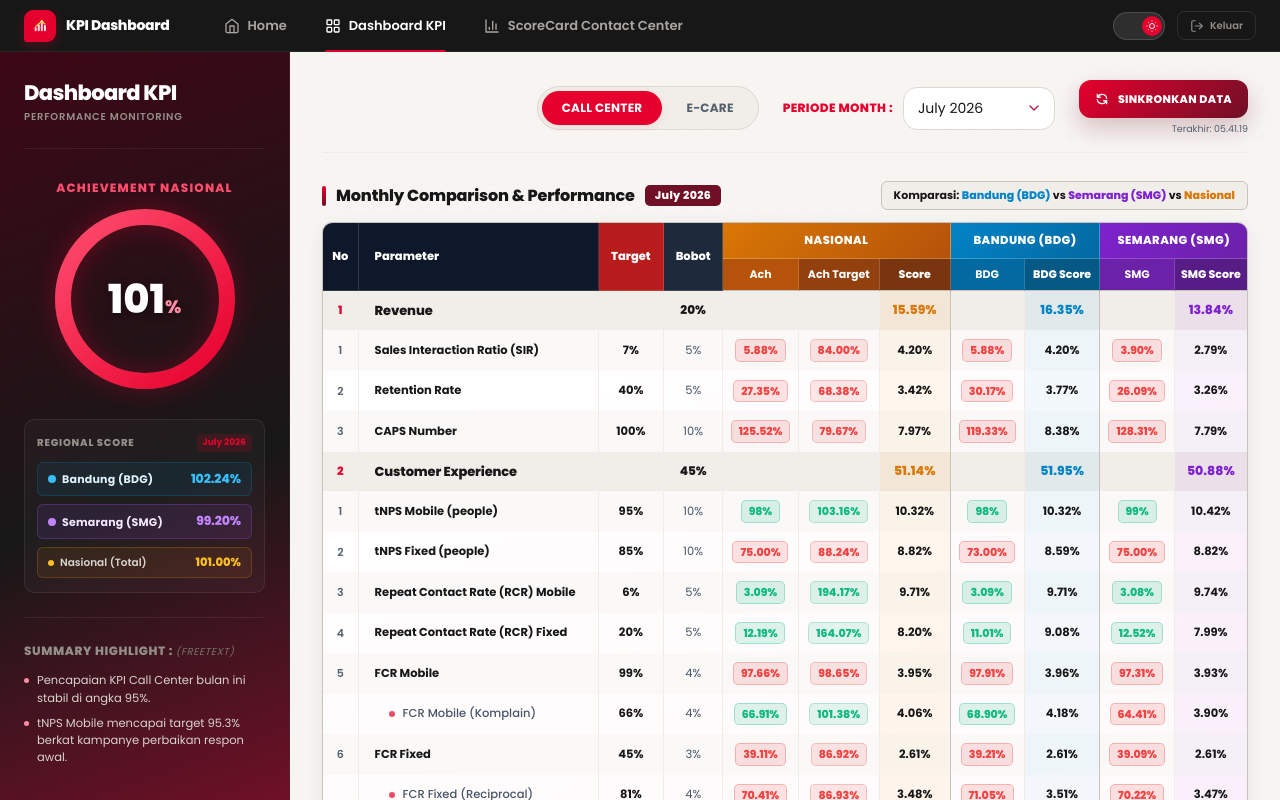
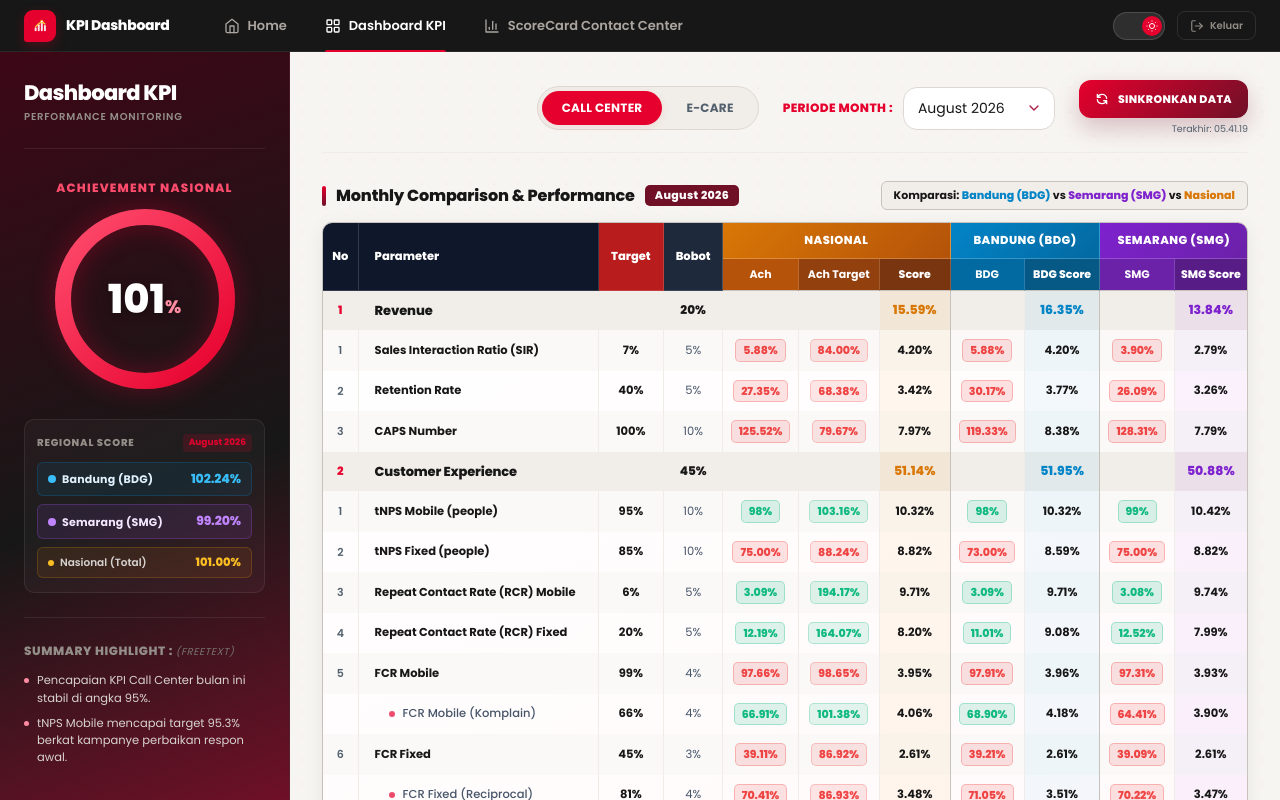
Before and after one commit to Alfi-99/kpidashboard12, a Next.js app: page /dashboard in a window 1280 px wide. Shown: the top 800 px of the page. Built offline with nearby package versions, Linux system fonts and the light colour scheme; no server answers.

Commit message:
feat: update KPI dashboard data and period mapping to August 2026

```diff
--- a/app/HomeOverviewClient.tsx
+++ b/app/HomeOverviewClient.tsx
@@ -45,6 +45,7 @@ const DEFAULT_OVERALL_TRENDS: OverallMonthlyTrend[] = [
   { month: "May", callCenter: 89.74, eCare: 76.35, nasional: 83.05, target: 100 },
   { month: "Jun", callCenter: 94.90, eCare: 85.00, nasional: 89.95, target: 100 },
   { month: "Jul", callCenter: 101.00, eCare: 93.55, nasional: 97.28, target: 100 },
+  { month: "Aug", callCenter: 110.17, eCare: 107.33, nasional: 108.75, target: 100 },
 ];
 
 // eslint-disable-next-line @typescript-eslint/no-explicit-any
@@ -202,7 +203,11 @@ function ParameterChartCard({
                 whiteSpace: "nowrap",
               }}
             >
-              Jul: {param.currentAchStr}
+              {(() => {
+                const latestHistory = param.history && param.history.length > 0 ? param.history[param.history.length - 1] : null;
+                const mLabel = latestHistory?.month || "Aug";
+                return `${mLabel}: ${param.currentAchStr}`;
+              })()}
             </span>
           </div>
         </div>
@@ -404,7 +409,7 @@ export default function HomeOverviewClient({ initialData }: HomeOverviewClientPr
   const [searchQuery, setSearchQuery] = useState<string>("");
 
   const { data: liveData, isValidating, mutate } = useSWR<KpiDashboardData>(
-    `/api/kpi?period=2026-07`,
+    `/api/kpi?period=2026-08`,
     fetcher,
     {
       fallbackData: initialData,
@@ -495,6 +500,7 @@ export default function HomeOverviewClient({ initialData }: HomeOverviewClientPr
   const passedParams = parameterHistories.filter((p) => p.isPass).length;
   const missedParams = totalParams - passedParams;
   const complianceRate = totalParams > 0 ? Math.round((passedParams / totalParams) * 100) : 0;
+  const latestMonthIndo = activeData.selectedPeriod?.toLowerCase().includes("aug") ? "Agustus" : (activeData.selectedPeriod?.toLowerCase().includes("jul") ? "Juli" : (activeData.selectedPeriod || "Agustus"));
 
   return (
     <div style={{ minHeight: "100vh", background: "var(--bg-primary)" }}>
@@ -556,7 +562,7 @@ export default function HomeOverviewClient({ initialData }: HomeOverviewClientPr
               </h1>
             </div>
             <p style={{ margin: 0, fontSize: "13px", color: "var(--text-secondary)", fontWeight: 500 }}>
-              Monitoring Tren Kinerja Bulanan (Januari – Juli 2026) dari Sheet Monthly {channelLabel}
+              Monitoring Tren Kinerja Bulanan (Januari – {latestMonthIndo} 2026) dari Sheet Monthly {channelLabel}
             </p>
           </div>
 
@@ -685,7 +691,7 @@ export default function HomeOverviewClient({ initialData }: HomeOverviewClientPr
             <div style={{ display: "flex", justifyContent: "space-between", alignItems: "flex-start" }}>
               <div>
                 <span style={{ fontSize: "10.5px", fontWeight: 800, color: channelColor, textTransform: "uppercase", letterSpacing: "0.06em" }}>
-                  Total Achievement (Juli)
+                  Total Achievement ({latestMonthIndo})
                 </span>
                 <div style={{ fontSize: "32px", fontWeight: 900, color: "var(--text-primary)", lineHeight: 1.1, marginTop: "6px" }}>
                   {channelScore}%
@@ -800,7 +806,7 @@ export default function HomeOverviewClient({ initialData }: HomeOverviewClientPr
           >
             <div>
               <h3 className="chart-card-title" style={{ fontSize: "16px", fontWeight: 800 }}>
-                Tren Total Skor {channelLabel} (Januari – Juli 2026)
+                Tren Total Skor {channelLabel} (Januari – {latestMonthIndo} 2026)
               </h3>
               <p className="chart-card-subtitle" style={{ margin: "3px 0 0 0" }}>
                 Grafik performa historis Achievement Total dari Sheet Monthly {channelLabel}
@@ -937,7 +943,7 @@ export default function HomeOverviewClient({ initialData }: HomeOverviewClientPr
                           color: latest.score! >= ct.target ? "#10B981" : "#EF4444",
                         }}
                       >
-                        Jul: {latest.score!.toFixed(2)}%
+                        {latest.month}: {latest.score!.toFixed(2)}%
                       </span>
                     ) : null;
                   })()}
@@ -1005,7 +1011,7 @@ export default function HomeOverviewClient({ initialData }: HomeOverviewClientPr
               Grafik Tren per Parameter — {channelLabel} ({filteredParameters.length} Parameter)
             </h3>
             <p style={{ margin: "2px 0 0 0", fontSize: "11.5px", color: "var(--text-secondary)" }}>
-              Visualisasi performa bulanan (Januari – Juli) per parameter dari Sheet Monthly {channelLabel}
+              Visualisasi performa bulanan (Januari – {latestMonthIndo}) per parameter dari Sheet Monthly {channelLabel}
             </p>
           </div>
 
--- a/app/api/kpi/route.ts
+++ b/app/api/kpi/route.ts
@@ -8,8 +8,8 @@ export const revalidate = 0;
 
 export async function GET(request: NextRequest) {
   try {
-    const requestedPeriod = request.nextUrl.searchParams.get("period") ?? "2026-07";
-    const period = /^\d{4}-(0[1-9]|1[0-2])$/.test(requestedPeriod) ? requestedPeriod : "2026-07";
+    const requestedPeriod = request.nextUrl.searchParams.get("period") ?? "2026-08";
+    const period = /^\d{4}-(0[1-9]|1[0-2])$/.test(requestedPeriod) ? requestedPeriod : "2026-08";
     const data = await getKpiData(period);
     return NextResponse.json(data);
   } catch (error) {
--- a/app/dashboard/KpiDashboardClient.tsx
+++ b/app/dashboard/KpiDashboardClient.tsx
@@ -21,7 +21,7 @@ interface KpiDashboardClientProps {
 
 export default function KpiDashboardClient({ dashboardData }: KpiDashboardClientProps) {
   const [activeTab, setActiveTab] = useState(dashboardData.tabs[0]?.tabKey || "callCenter");
-  const [selectedPeriod, setSelectedPeriod] = useState("2026-07");
+  const [selectedPeriod, setSelectedPeriod] = useState("2026-08");
   const [isDark, setIsDark] = useState(false);
   const [lastSyncedAt, setLastSyncedAt] = useState<Date | null>(null);
 
@@ -182,6 +182,7 @@ export default function KpiDashboardClient({ dashboardData }: KpiDashboardClient
                 className="filter-select"
                 style={{ minWidth: "150px" }}
               >
+                <option value="2026-08">August 2026</option>
                 <option value="2026-07">July 2026</option>
                 <option value="2026-06">June 2026</option>
                 <option value="2026-05">May 2026</option>
--- a/app/page.tsx
+++ b/app/page.tsx
@@ -9,7 +9,7 @@ export const revalidate = 0;
 export default async function HomePage() {
   let initialData = mockDashboardData;
   try {
-    initialData = await getKpiData("2026-07");
+    initialData = await getKpiData("2026-08");
   } catch (error) {
     console.error("Failed to load initial KPI data on Home page:", error);
   }
--- a/components/HeaderFilter.tsx
+++ b/components/HeaderFilter.tsx
@@ -17,7 +17,7 @@ export default function HeaderFilter({
   tabs,
   onPeriodChange,
 }: HeaderFilterProps) {
-  const [selectedPeriod, setSelectedPeriod] = useState("2026-07");
+  const [selectedPeriod, setSelectedPeriod] = useState("2026-08");
 
   const handlePeriodChange = (e: React.ChangeEvent<HTMLSelectElement>) => {
     setSelectedPeriod(e.target.value);
@@ -39,10 +39,14 @@ export default function HeaderFilter({
             onChange={handlePeriodChange}
             className="period-dropdown"
           >
+            <option value="2026-08">August 2026</option>
             <option value="2026-07">July 2026</option>
             <option value="2026-06">June 2026</option>
             <option value="2026-05">May 2026</option>
             <option value="2026-04">April 2026</option>
+            <option value="2026-03">March 2026</option>
+            <option value="2026-02">February 2026</option>
+            <option value="2026-01">January 2026</option>
           </select>
           <svg
             className="period-dropdown-icon"
--- a/lib/kpiMapper.ts
+++ b/lib/kpiMapper.ts
@@ -1,7 +1,7 @@
 import type { KpiDashboardData, TabData, KpiSection, KpiParameter, MonthlyKpiRow } from "./types";
 import { mockDashboardData } from "./mockDataNew";
 
-const DEFAULT_PERIOD = "2026-07";
+const DEFAULT_PERIOD = "2026-08";
 const PUBLIC_SHEET_ID = "1zYDTRPdQo8OuXP1MLRu3FbpSaEXb-zMEdY3jabmvXTI";
 const ALL_REKAP_GID = "1217380245";
 const DAILY_SHEET_GID = "781575490";
@@ -572,6 +572,7 @@ const MONTH_COLUMNS = [
   { key: "May", label: "Mei", achCol: 19, targetCol: 20, scoreCol: 21 },
   { key: "Jun", label: "Juni", achCol: 22, targetCol: 23, scoreCol: 24 },
   { key: "Jul", label: "Juli", achCol: 26, targetCol: 27, scoreCol: 28 },
+  { key: "Aug", label: "Agustus", achCol: 33, targetCol: 34, scoreCol: 35 },
 ];
 
 function parseNumericValue(val: string | undefined): number | null {
@@ -643,9 +644,11 @@ function extractParameterHistories(
       return { month: m.key, ach, achTarget, score };
     });
 
-    const currentJul = history.find((h) => h.month === "Jul");
-    const currentAch = currentJul?.ach ?? null;
-    const currentScore = clean(row[28]) || "—";
+    const latestCol = MONTH_COLUMNS[MONTH_COLUMNS.length - 1];
+    const latestHistory = history[history.length - 1];
+    const currentAch = latestHistory?.ach ?? null;
+    const currentScore = clean(row[latestCol.scoreCol]) || "—";
+    const currentAchStr = clean(row[latestCol.achCol]) || "—";
 
     let isPass = false;
     if (currentAch !== null && targetNum !== null) {
@@ -664,7 +667,7 @@ function extractParameterHistories(
       isLowerBetter: lowerIsBetter,
       history,
       currentAch,
-      currentAchStr: clean(row[26]) || "—",
+      currentAchStr,
       currentScore,
       isPass,
     });
--- a/lib/mockDataNew.ts
+++ b/lib/mockDataNew.ts
@@ -5,7 +5,7 @@
 import type { KpiDashboardData } from "./types";
 
 export const mockDashboardData: KpiDashboardData = {
-  selectedPeriod: "July 2026",
+  selectedPeriod: "August 2026",
   tabs: [
     {
       tabName: "Call Center",
```
